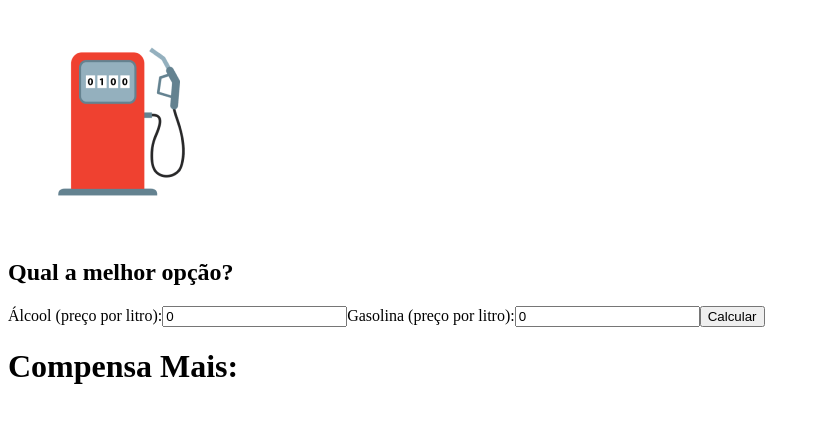
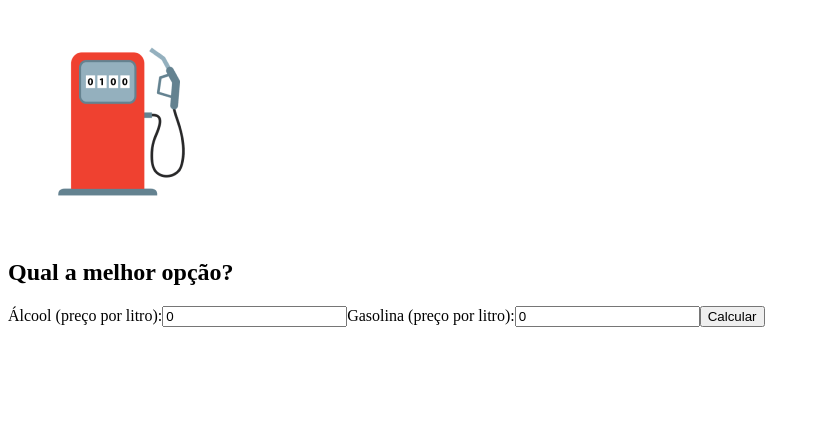
Before and after one commit to XLordZordX/Projeto-Calculadora-Combust-vel, a React (Vite) app: page / in a window 1280 px wide. Shown: the top 422 px of the page, without its empty margins (0-819 px from the left). Built offline with nearby package versions, Linux system fonts and the light colour scheme.

Commit message:
funcionalidades

```diff
--- a/src/App.tsx
+++ b/src/App.tsx
@@ -24,17 +24,16 @@ function Interface(){
 function Formulario(){
     const [valorAlcool, setValorAlcool] = useState(0)
     const [valorGasolina, setValorGasolina] = useState(0)
+    const [result, setResult] = useState<boolean | null>(null)
 
-    let resultado="";
 
     function Calcular(){
-        let alcool = valorAlcool
-        let gasolina = valorGasolina
-
-        if(alcool<gasolina){
-            resultado = "Álcool"
+        if(valorAlcool<valorGasolina){
+            setResult(true)
+        }else if (valorGasolina<valorAlcool){
+            setResult(false)
         }else{
-            resultado = "Gásolina"
+            setResult(null)
         }
     }
 
@@ -55,7 +54,11 @@ function Formulario(){
 
             <button onClick={Calcular}>Calcular</button>
         <div>
-            <h1>Compensa Mais:{resultado}</h1>
+        {result !== null && (
+        <h2>
+          {result ? 'Use Álcool!' : 'Use Gasolina!'}
+        </h2>
+      )}
         </div>
         </div>
     )
```
